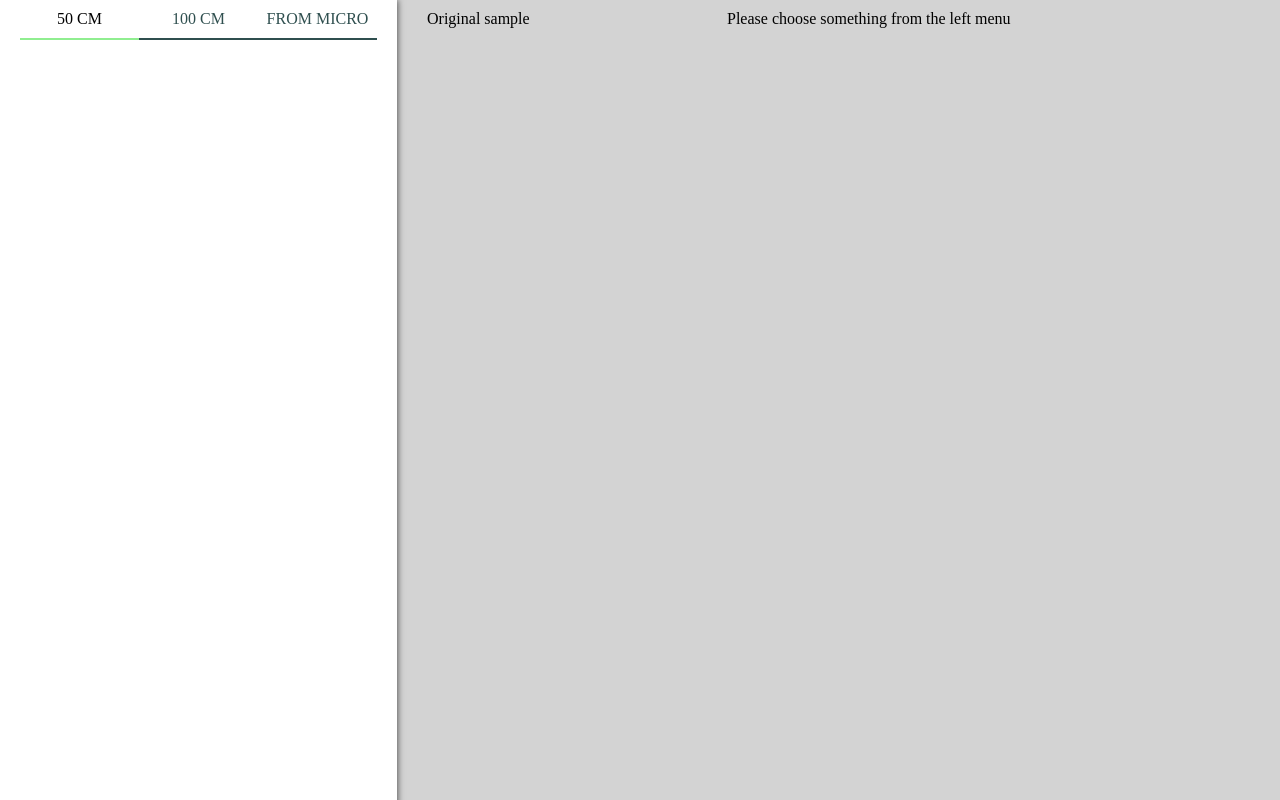
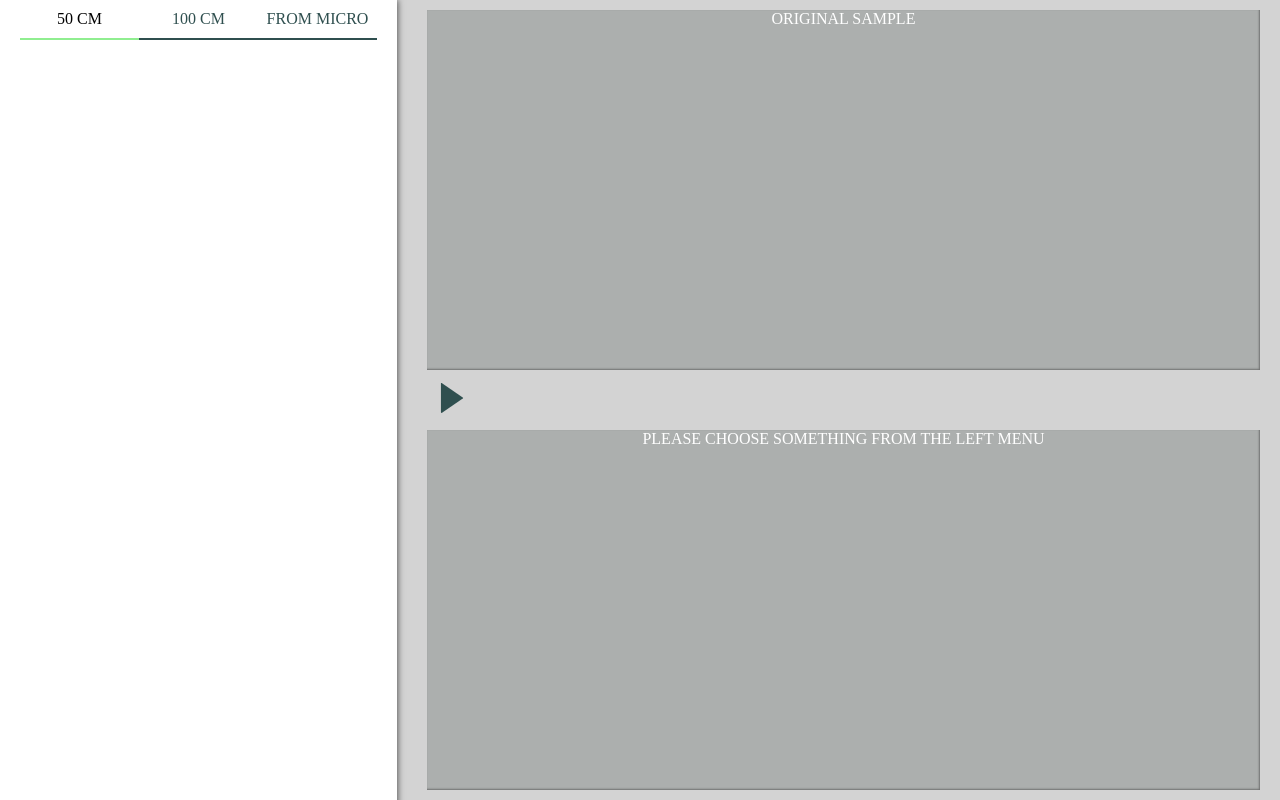
Before and after one commit to SonyaHon/micro_test, a website built with webpack: page public/index.html in a window 1280 px wide. Built offline with nearby package versions, Linux system fonts and the light colour scheme.

Commit message:
start styles for player

```diff
--- a/src/canvas.js
+++ b/src/canvas.js
@@ -4,10 +4,11 @@ function Canvas(samplename) {
     this.header = document.createElement('div');
     this.header.className = 'canvas-header';
     this.header.innerText = samplename;
-    this.el.appendChild(this.header);
     this.canvas = document.createElement('canvas');
     this.canvas.className = 'canvas-cvs';
+    this.el.appendChild(this.header);
     this.el.appendChild(this.canvas);
+
 }
 
 Canvas.prototype.change = function(sample) {
--- a/src/controls.js
+++ b/src/controls.js
@@ -1,5 +1,19 @@
+let play = '<?xml version="1.0" encoding="iso-8859-1"?><svg version="1.1" id="play_button" xmlns="http://www.w3.org/2000/svg" xmlns:xlink="http://www.w3.org/1999/xlink" x="0px" y="0px"viewBox="0 0 41.999 41.999" style="enable-background:new 0 0 41.999 41.999;" xml:space="preserve"><path d="M36.068,20.176l-29-20C6.761-0.035,6.363-0.057,6.035,0.114C5.706,0.287,5.5,0.627,5.5,0.999v40c0,0.372,0.206,0.713,0.535,0.886c0.146,0.076,0.306,0.114,0.465,0.114c0.199,0,0.397-0.06,0.568-0.177l29-20c0.271-0.187,0.432-0.494,0.432-0.823S36.338,20.363,36.068,20.176z"/><g></g><g></g><g></g><g></g><g></g><g></g><g></g><g></g><g></g><g></g><g></g><g></g><g></g><g></g><g></g></svg>'
+
+
 function Controls() {
     this.el = document.createElement('div');
+    this.el.className = 'controls';
+
+    this.el.playOrPauseOrLoad_button = document.createElement('span');
+    this.el.playOrPauseOrLoad_button.className = 'ppl_button inset_button button_disabled';
+    this.el.volume_slider = document.createElement('span');
+    this.el.volume_slider.className = 'controls_volume_slider';
+
+    this.play = document.createElement('span');
+    this.play.innerHTML = play;
+    this.el.appendChild(this.play);
+
 }
 
 Controls.prototype.change = function(sample) {
--- a/src/player.css
+++ b/src/player.css
@@ -4,16 +4,54 @@
     height: 100%;
     padding: 10px 20px;
     padding-left: 30px;
+    flex-direction: column;
 }
 
-.canvas-wrapper {
-
+.canvas-wapper {
+    width: 100%;
+    height: calc(50% - 20px - 20px);
+    display: flex;
+    flex-direction: column;
+    box-shadow: inset -1px -1px 2px 0px rgba(50, 50, 50, 0.5);
+    background-color: rgb(67.5%, 68.7%, 68.4%);
 }
 
 .canvas-header {
-
+    position: relative;
+    height: 30px;
+    text-transform: uppercase;
+    color: white;
+    background-color: transparent;
+    display: flex;
+    justify-content: center;
+    align-items: center;
 }
 
 .canvas-cvs {
+    z-index: 1;
+    width: 100%;
+    height: 100%;
+}
 
+.controls {
+    height: 50px;
+    width: 100%;
+    margin-top: 5px;
+    margin-bottom: 5px;
+    display: flex;
+    align-items: center;
+    padding-left: 10px;
 }
+
+
+#play_button {
+    width: 30px;
+    height: 30px;
+    fill: darkslategrey;
+    transition: fill 0.2s linear;
+}
+
+#play_button:hover {
+    cursor: pointer;
+    fill: rgb(54, 90, 90);
+}
```
